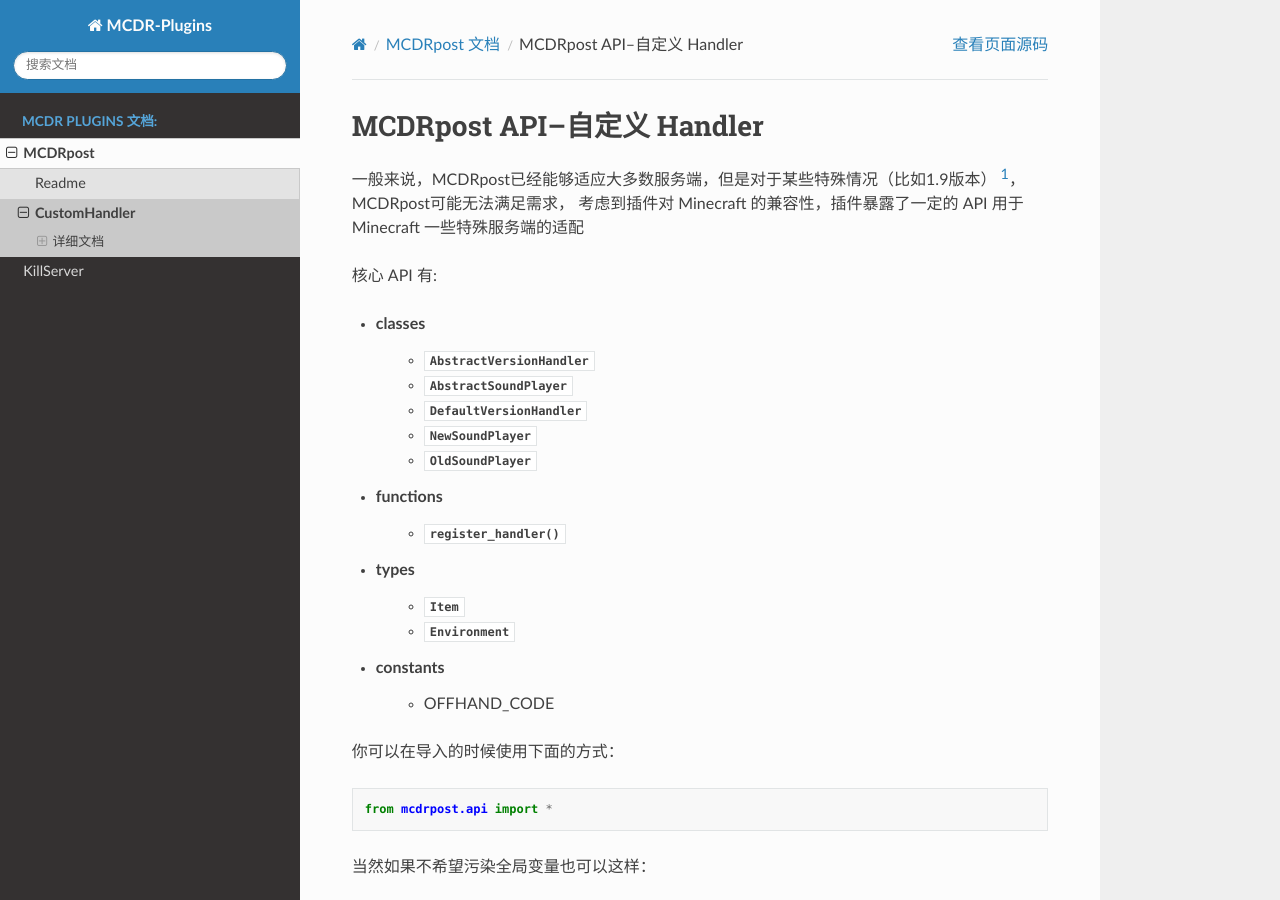
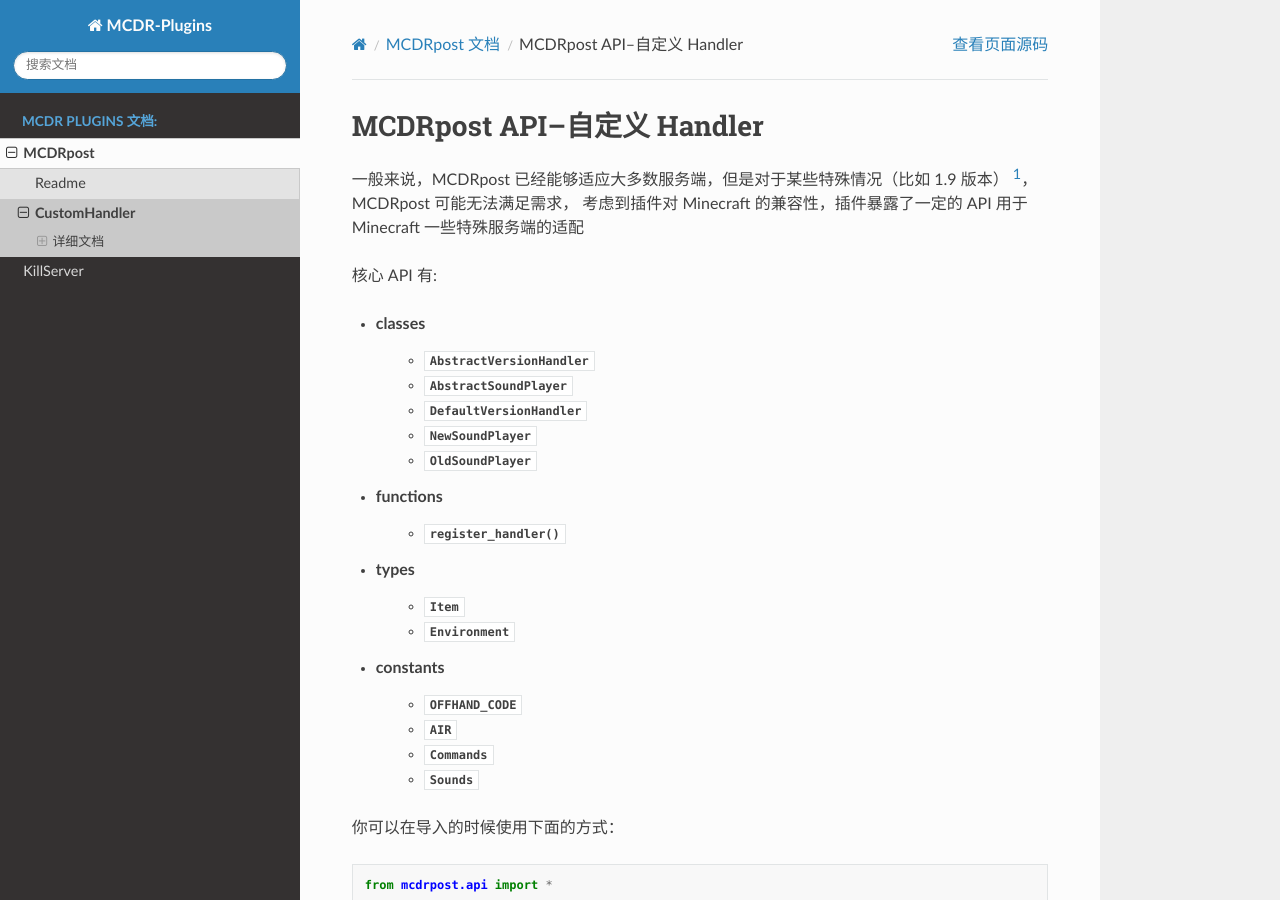
Before and after one commit to xieyuen/MCDR-Plugins, a Sphinx documentation site: the page built from docs/source/mcdrpost/custom_handler.rst, in a window 1280 px wide and 900 px high. Built offline with Sphinx 7.4.7 and the Read the Docs theme 3.1.0, drawn with Linux system fonts in a browser that asks for light colours; some of the changed text lies outside the part shown.

Commit message:
docs(mcdrpost): 更新自定义处理器文档
- 将 OFFHAND_CODE 类型从 class 更改为 data
- 添加了 AIR、Commands 和 Sounds 的 API 文档
- 为 OFFHAND_CODE 添加了类型注解和使用示例
- 为 AIR 添加了类型注解
- 将代码块语法从 code 更改为 code-block
- 在 note 部分添加了必要的空行以改善格式

```diff
--- a/docs/source/mcdrpost/custom_handler.rst
+++ b/docs/source/mcdrpost/custom_handler.rst
@@ -3,7 +3,7 @@
 
 .. py:currentmodule:: mcdrpost.api
 
-一般来说，MCDRpost已经能够适应大多数服务端，但是对于某些特殊情况（比如1.9版本） [#f1]_，MCDRpost可能无法满足需求，
+一般来说，MCDRpost 已经能够适应大多数服务端，但是对于某些特殊情况（比如 1.9 版本） [#f1]_，MCDRpost 可能无法满足需求，
 考虑到插件对 Minecraft 的兼容性，插件暴露了一定的 API 用于 Minecraft 一些特殊服务端的适配
 
 核心 API 有:
@@ -20,7 +20,11 @@
     - :class:`Item`
     - :class:`Environment`
 - constants
-    - OFFHAND_CODE
+    - :data:`OFFHAND_CODE`
+    - :data:`AIR`
+    - :class:`Commands`
+    - :class:`Sounds`
+
 
 你可以在导入的时候使用下面的方式：
 
@@ -63,7 +67,18 @@
 --------
 
 .. py:data:: OFFHAND_CODE
+    :type: str
+
+    副手的位置, 在使用 ``/data`` 获取数据时使用
+
+    例如:
+
+    .. code-block:: python
+
+        server.execute(f"/data get entity @s {OFFHAND_CODE}")
+
 .. py:data:: AIR
+   :type: Item
 
    空气方块
 .. autoclass:: Commands
@@ -74,7 +89,7 @@
 
 我们建议使用插件定义你的 Handler，下面是一个单文件插件的例子
 
-.. code:: python
+.. code-block:: python
 
     PLUGIN_METADATA = {
         'id': 'example_handler',
@@ -123,6 +138,7 @@
         )
 
 .. note::
+
    在 ``on_load()`` 函数中定义是为了保证 MCDR 能正确加载插件，
    因为 MCDR 要先读取 Metadata 才知道插件依赖 MCDRpost，而此时 MCDRpost 不一定已经被加载
    放在函数中先不运行就可以避免没有优先加载 MCDRpost 导致的问题
@@ -133,7 +149,7 @@
 
 在 ``example_handler/entry.py`` 文件内
 
-.. code:: python
+.. code-block:: python
 
     import minecraft_data_api as api
     from mcdrpost.api import AbstractVersionHandler, Item, OFFHAND_CODE, register_handler
```
